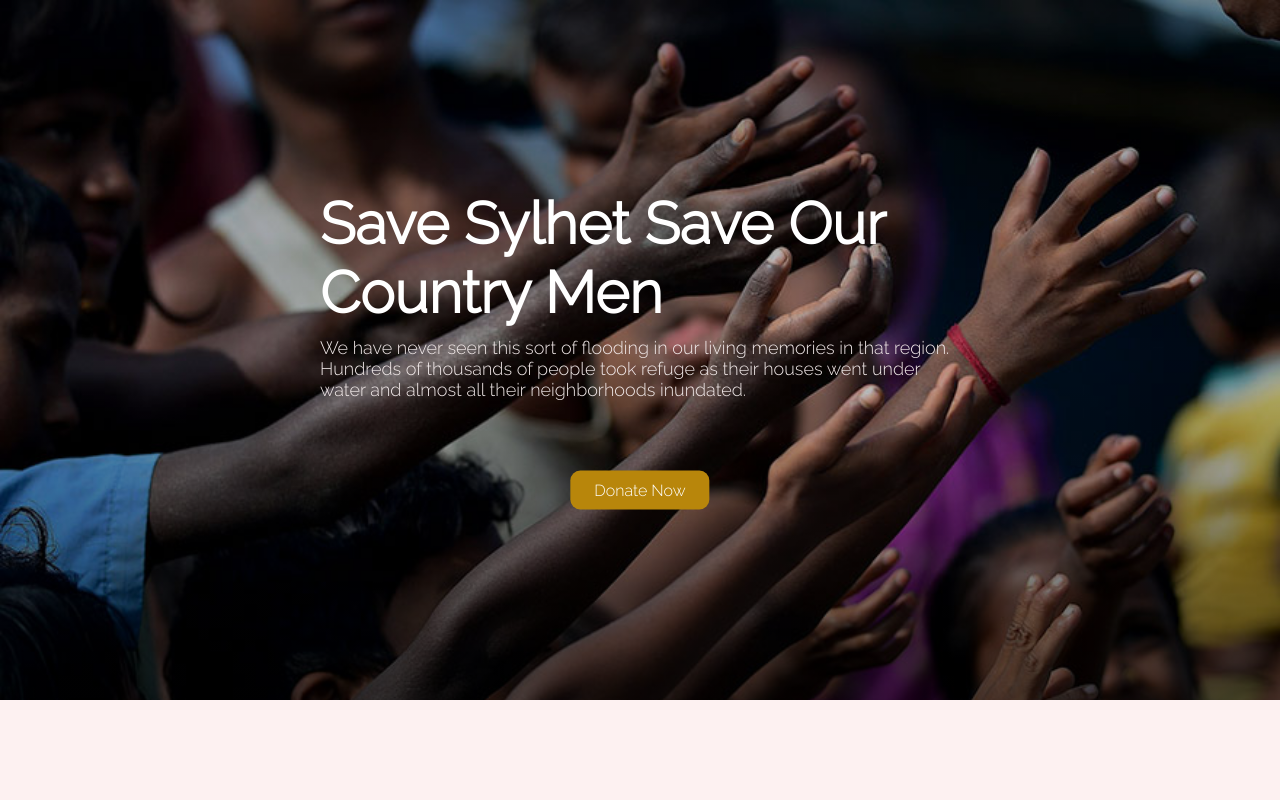
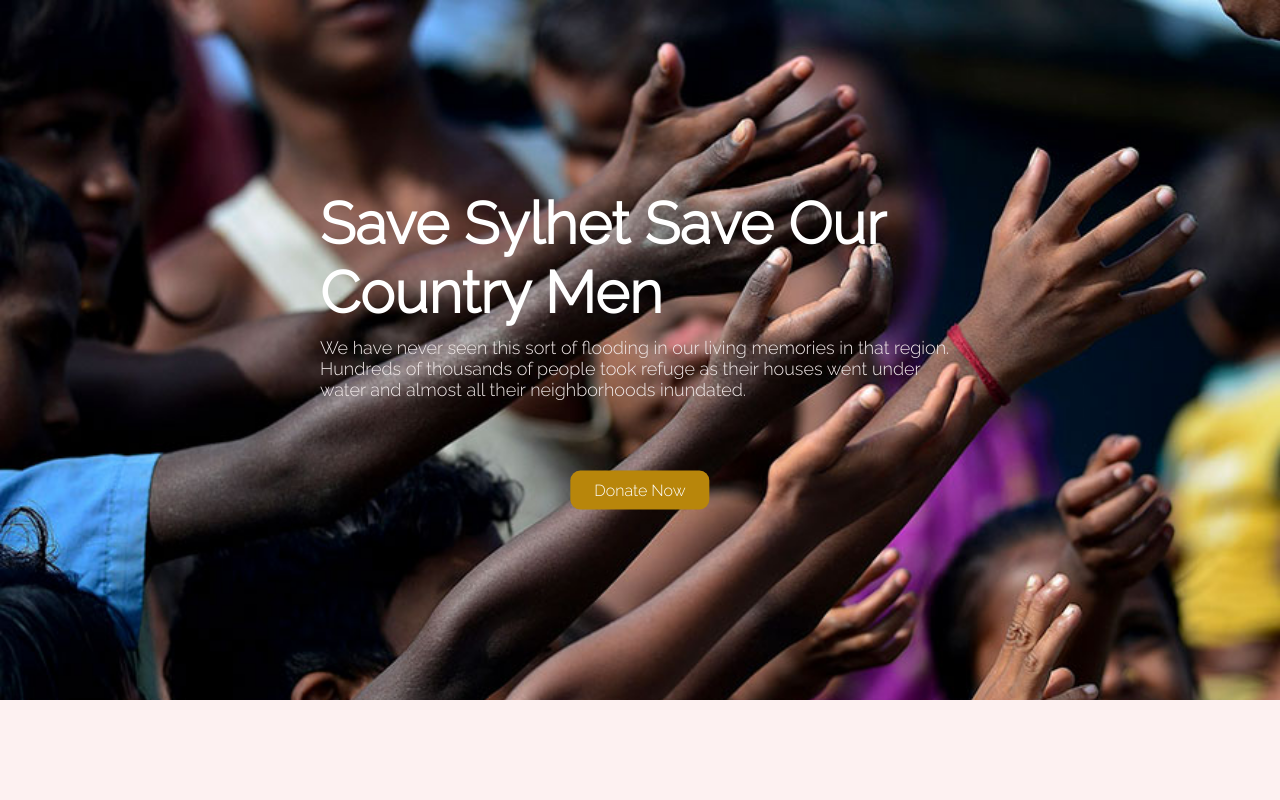
Before and after one commit to zayedhossain120/DonateSylhet, a plain HTML site: page index.html in a window 1280 px wide. Shown: the top 800 px of the page. Drawn offline with Linux system fonts and the light colour scheme.

Commit message:
banner img added

```diff
--- a/style.css
+++ b/style.css
@@ -8,7 +8,7 @@ body {
 
 .banner-img {
     position: relative;
-    background: linear-gradient(rgba(0, 0, 0, 0.459), rgba(0, 0, 0, 0.219), rgba(0, 0, 0, 0.644)), url(images/donation13.jpg);
+    background: url(images/donation13.jpg), linear-gradient(rgba(0, 0, 0, 0.459), rgba(0, 0, 0, 0.219), rgba(0, 0, 0, 0.644));
     background-size: cover;
     height: 700px;
     overflow: hidden;
```
